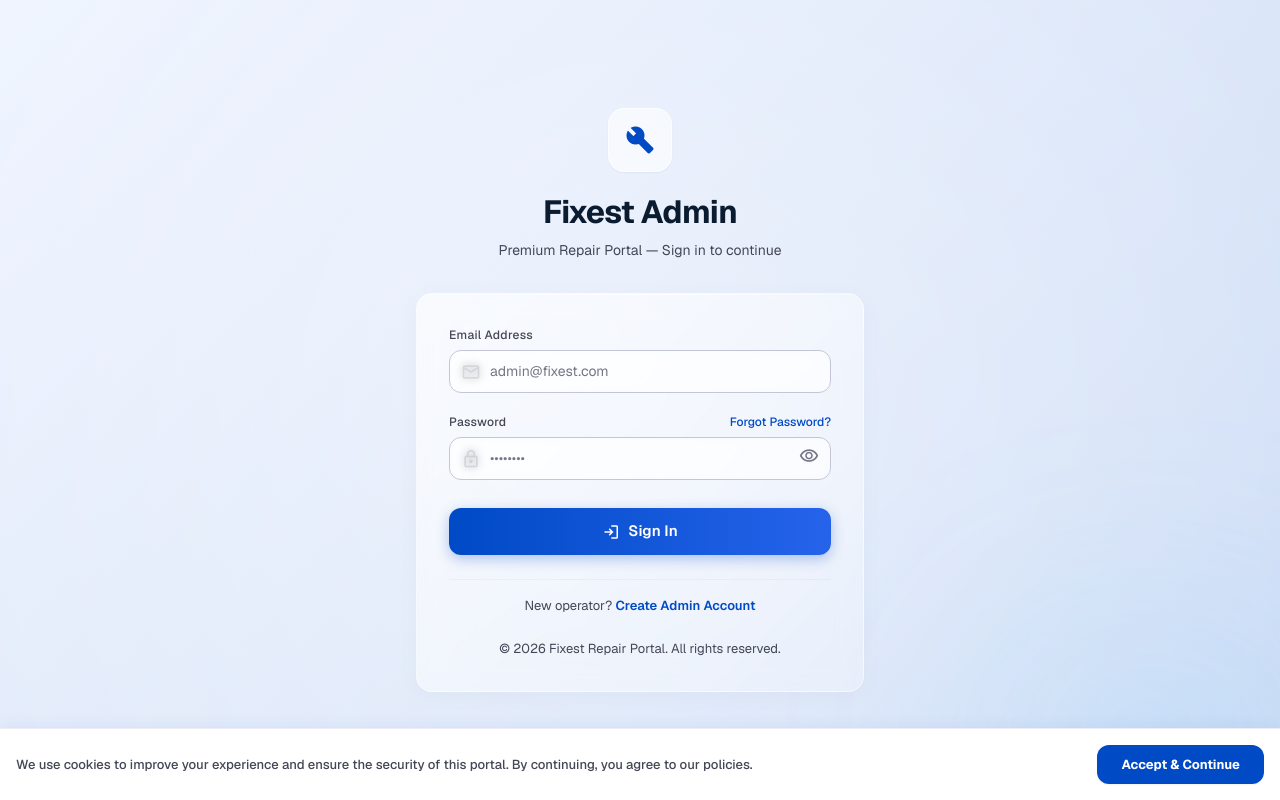
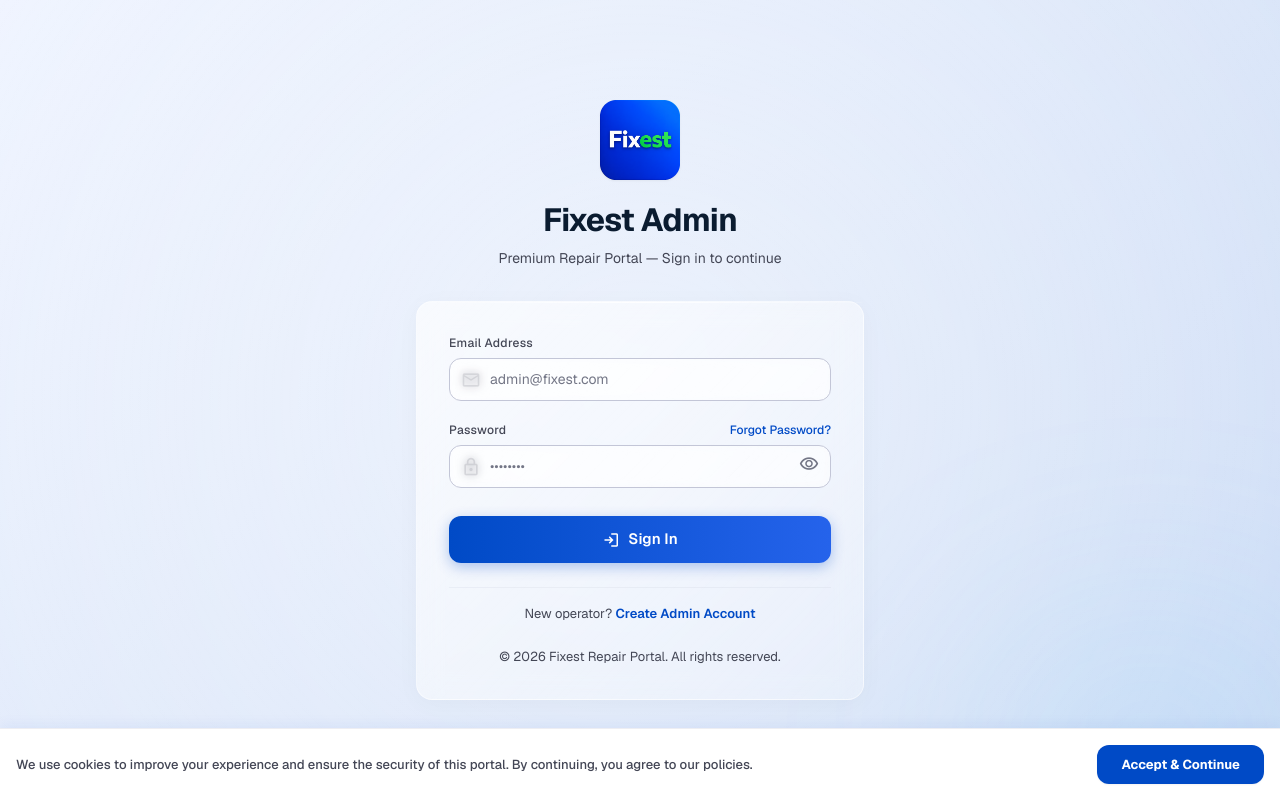
Before and after one commit to Vivekkumarmaht0/fixest-Admin, a React (Vite) app: page /login in a window 1280 px wide. Built offline with nearby package versions, Linux system fonts and the light colour scheme.

Commit message:
Update app logo and favicon

```diff
--- a/index.html
+++ b/index.html
@@ -2,7 +2,7 @@
 <html lang="en">
   <head>
     <meta charset="UTF-8" />
-    <link rel="icon" type="image/jpeg" href="/app-icon-dark.jpg" />
+    <link rel="icon" type="image/png" href="/fixest-logo.png" />
     <meta name="viewport" content="width=device-width, initial-scale=1.0, maximum-scale=1.0, user-scalable=no, viewport-fit=cover" />
     <title>Fixest Admin Dashboard</title>
     <link rel="preconnect" href="https://fonts.googleapis.com">
@@ -18,10 +18,10 @@
     <meta name="apple-mobile-web-app-capable" content="yes" />
     <meta name="apple-mobile-web-app-status-bar-style" content="black-translucent" />
     <meta name="apple-mobile-web-app-title" content="Fixest Admin" />
-    <link rel="apple-touch-icon" href="/app-icon-dark.jpg" />
-    <link rel="apple-touch-icon" sizes="152x152" href="/app-icon-dark.jpg" />
-    <link rel="apple-touch-icon" sizes="180x180" href="/app-icon-dark.jpg" />
-    <link rel="apple-touch-icon" sizes="167x167" href="/app-icon-dark.jpg" />
+    <link rel="apple-touch-icon" href="/fixest-logo.png" />
+    <link rel="apple-touch-icon" sizes="152x152" href="/fixest-logo.png" />
+    <link rel="apple-touch-icon" sizes="180x180" href="/fixest-logo.png" />
+    <link rel="apple-touch-icon" sizes="167x167" href="/fixest-logo.png" />
   </head>
   <body>
     <div id="root"></div>
--- a/src/components/Sidebar.jsx
+++ b/src/components/Sidebar.jsx
@@ -79,8 +79,8 @@ export default function Sidebar({ isOpen, setIsOpen }) {
         {/* Brand + mobile close */}
         <div className="px-5 pb-5 mb-1 border-b border-white/20 flex items-center justify-between">
           <div className="flex items-center gap-3 min-w-0">
-            <div className="w-9 h-9 rounded-xl bg-gradient-to-br from-[#004ac6] to-[#006591] flex items-center justify-center text-white shadow-md flex-shrink-0">
-              <span className="material-symbols-outlined icon-fill text-[20px]">build_circle</span>
+            <div className="w-10 h-10 flex items-center justify-center flex-shrink-0">
+              <img src="/fixest-logo.png" alt="Fixest Logo" className="w-full h-full object-contain" />
             </div>
             <div className="min-w-0">
               <h1 className="font-extrabold text-[16px] bg-gradient-to-br from-[#004ac6] to-[#006591] bg-clip-text text-transparent tracking-tight leading-tight truncate">
--- a/src/pages/Login.jsx
+++ b/src/pages/Login.jsx
@@ -90,8 +90,8 @@ export default function Login() {
       <div className="relative z-10 w-full max-w-md">
         {/* Branding */}
         <div className="text-center mb-8">
-          <div className="inline-flex items-center justify-center w-16 h-16 rounded-2xl bg-white/60 backdrop-blur-md border border-white/60 shadow-sm mb-5">
-            <span className="material-symbols-outlined icon-fill text-[#004ac6] text-4xl">build</span>
+          <div className="inline-flex items-center justify-center w-20 h-20 mb-5">
+            <img src="/fixest-logo.png" alt="Fixest Logo" className="w-full h-full object-contain drop-shadow-sm" />
           </div>
           <h1 className="text-[32px] font-bold tracking-tight text-[#0b1c30] leading-tight">Fixest Admin</h1>
           <p className="text-[14px] text-[#434655] mt-2">Premium Repair Portal — Sign in to continue</p>
--- a/src/pages/Signup.jsx
+++ b/src/pages/Signup.jsx
@@ -55,8 +55,8 @@ export default function Signup() {
       <div className="relative z-10 w-full max-w-md my-8">
         {/* Branding */}
         <div className="text-center mb-6">
-          <div className="inline-flex items-center justify-center w-14 h-14 rounded-2xl bg-white/60 backdrop-blur-md border border-white/60 shadow-sm mb-4">
-            <span className="material-symbols-outlined icon-fill text-[#004ac6] text-3xl">admin_panel_settings</span>
+          <div className="inline-flex items-center justify-center w-20 h-20 mb-4">
+            <img src="/fixest-logo.png" alt="Fixest Logo" className="w-full h-full object-contain drop-shadow-sm" />
           </div>
           <h1 className="text-[28px] font-bold tracking-tight text-[#0b1c30] leading-tight">Join Fixest Team</h1>
           <p className="text-[13px] text-[#434655] mt-1.5">Register a new administrator/operator account</p>
```
Also changed, not shown: public/fixest-logo.png (added).
